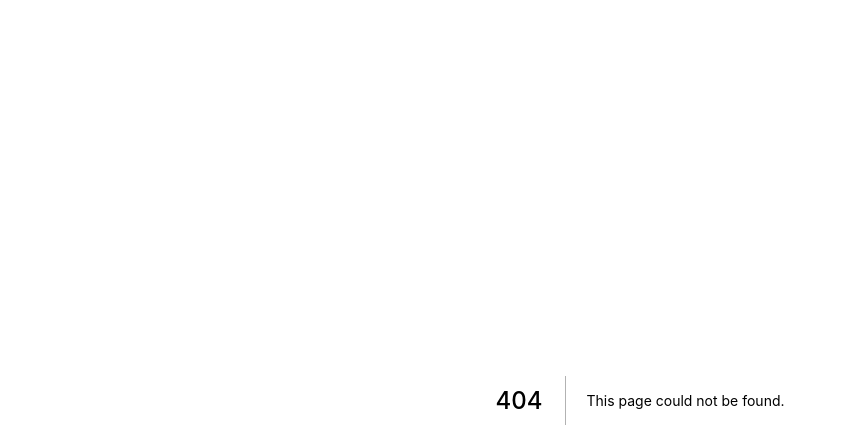
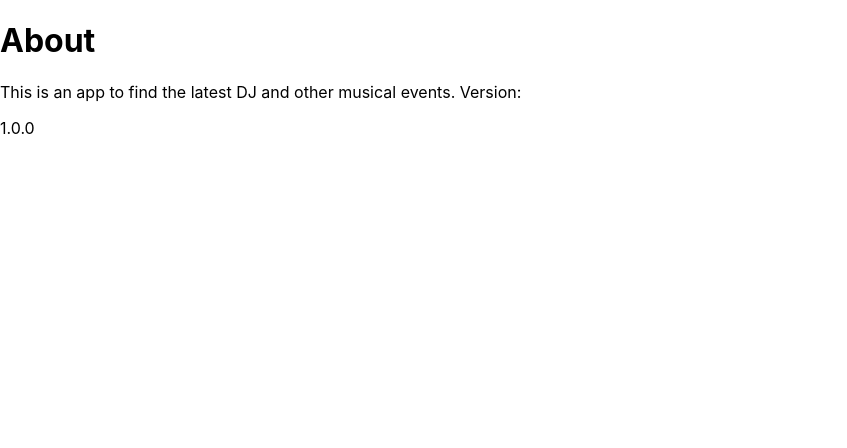
Before and after one commit to aloundoye/dj-events-frontend, a Next.js app: page /about in a window 1280 px wide. Before the commit this address had no page. Shown: the top 448 px of the page, without its empty margins (0-847 px from the left). Built offline with nearby package versions, Linux system fonts and the light colour scheme.

Commit message:
Page & Routing

```diff
--- /dev/null
+++ b/pages/about.js
@@ -0,0 +1,11 @@
+export default function AboutPage() {
+  return (
+    <div>
+      <h1>About</h1>
+      <p>
+        This is an app to find the latest DJ and other musical events. Version:
+      </p>
+      <p>1.0.0</p>
+    </div>
+  );
+}
```
Also changed, not shown: pages/add.js (added, +7 -0 lines), pages/events/[slug].js (added, +7 -0 lines).
